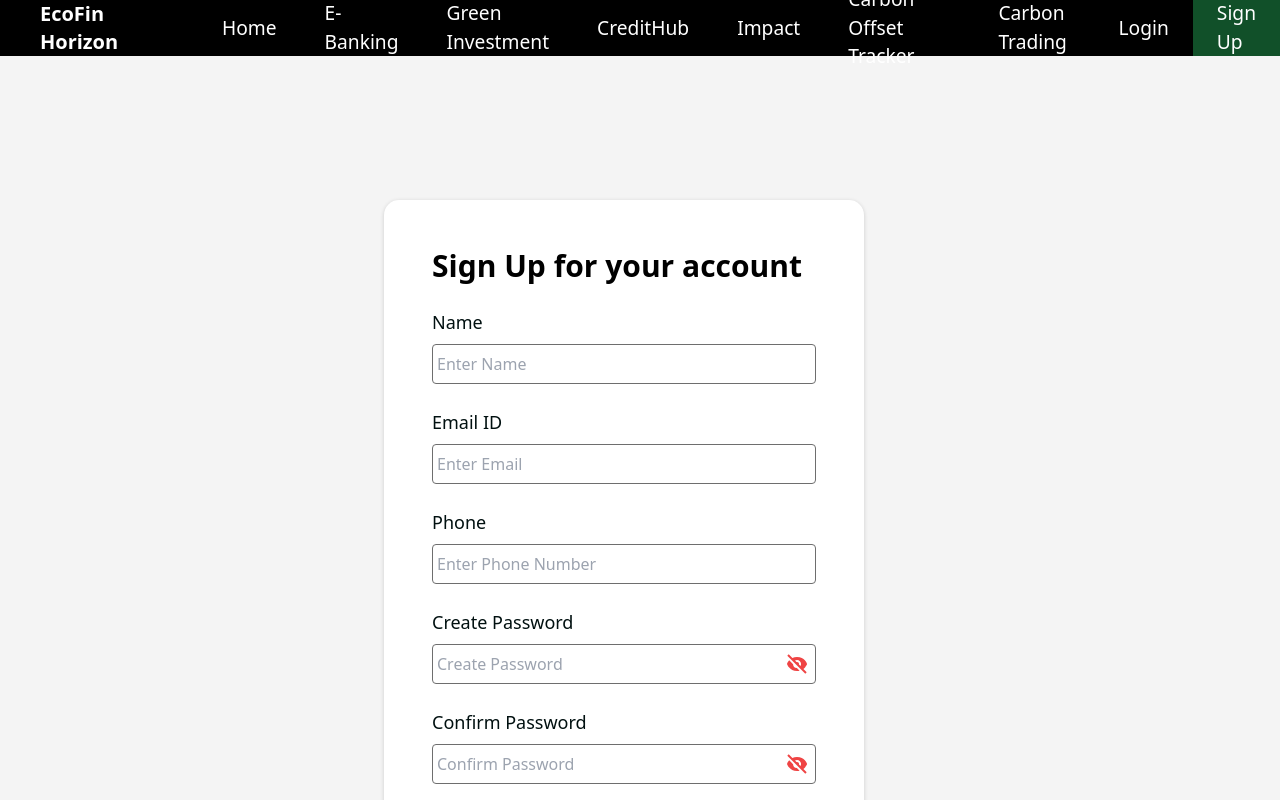
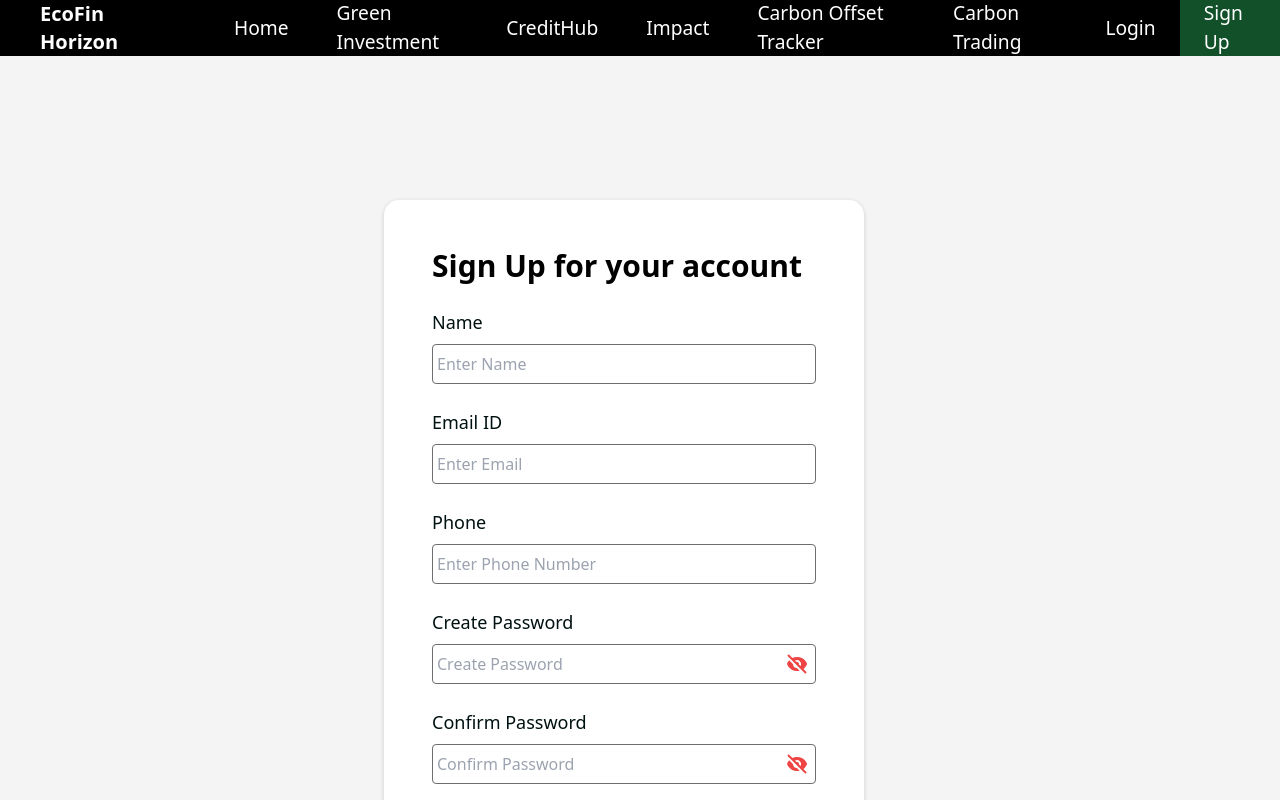
Before and after one commit to Mehakcodes/SustainableBanking, a React (Create React App) app: page /Signup in a window 1280 px wide. Shown: the top 800 px of the page. Built offline with nearby package versions, Linux system fonts and the light colour scheme.

Commit message:
initial push

```diff
--- a/src/components/Navbar.jsx
+++ b/src/components/Navbar.jsx
@@ -7,10 +7,6 @@ const Navbar = () => {
     {
       path: "/",
       title: "Home",
-    },
-    {
-      path: "/E-Banking",
-      title: "E-Banking",
     },
     {
       path: "/green_investment/green_projects",
--- a/src/components/mainnav.jsx
+++ b/src/components/mainnav.jsx
@@ -6,10 +6,6 @@ const MainNav = ({isLogged, setIsLogged}) => {
     {
       path: "/",
       title: "Home",
-    },
-    {
-      path: "/E-Banking",
-      title: "E-Banking",
     },
     {
       path: "/green_investment/green_projects",
```
